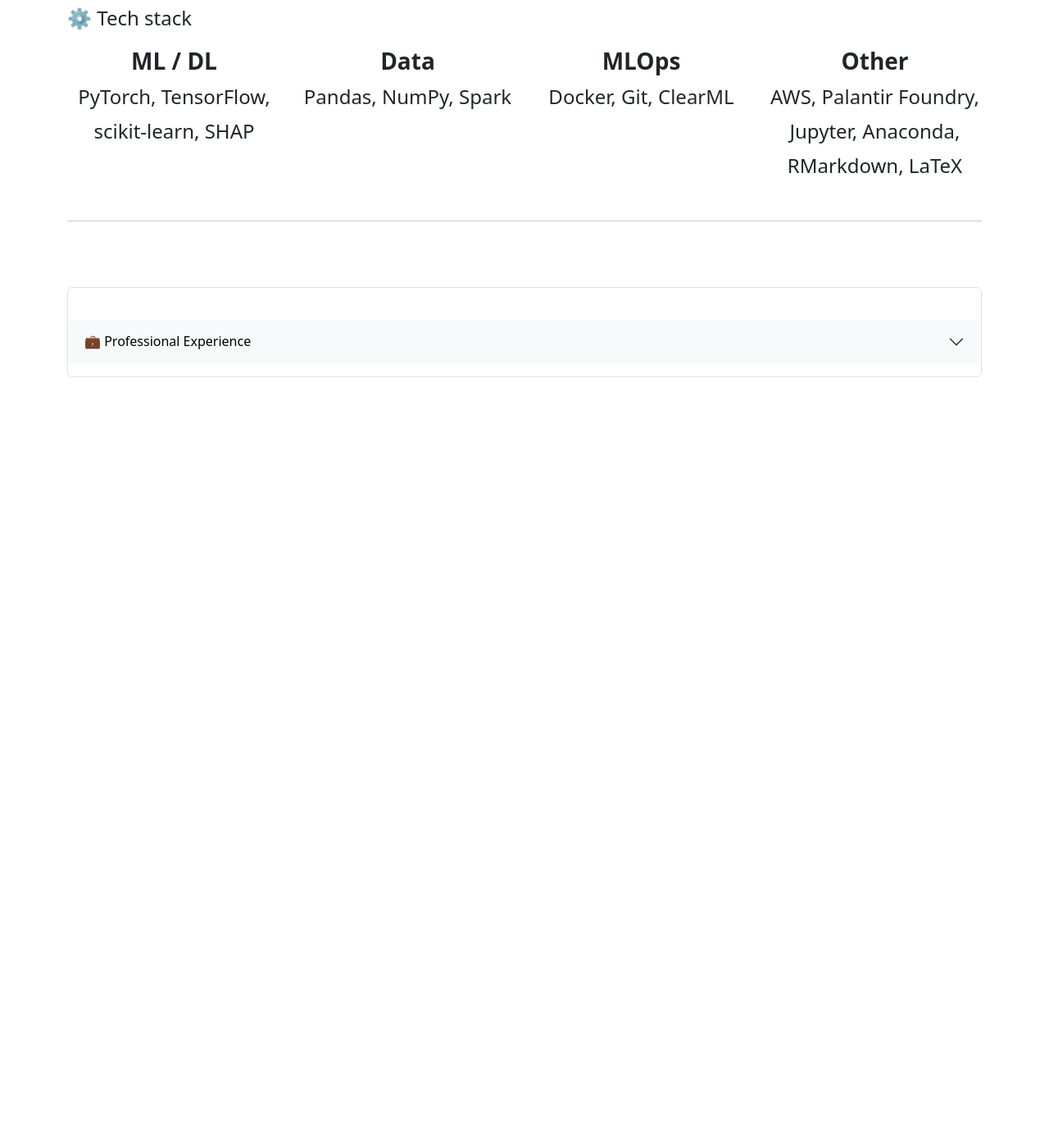
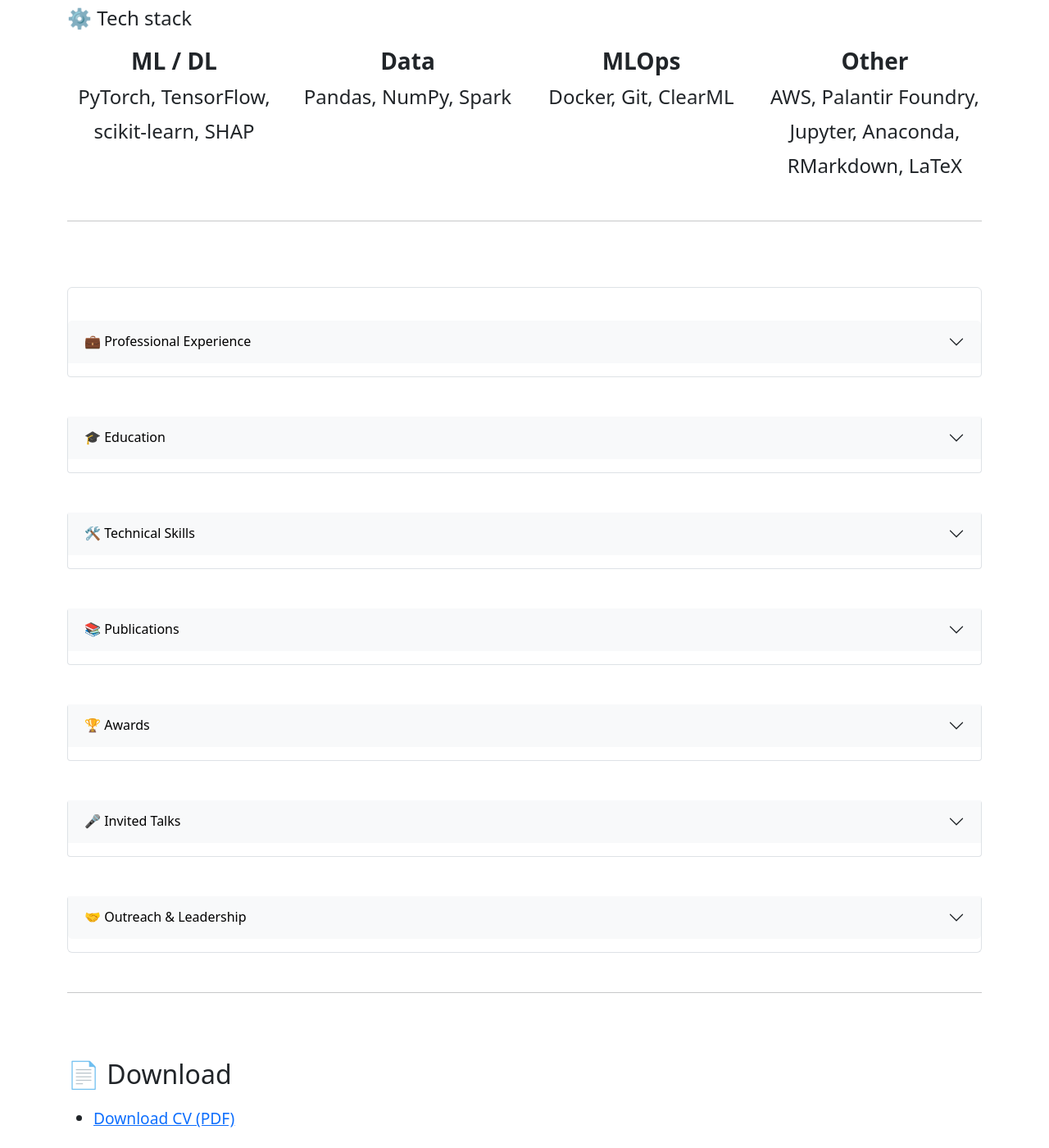
Before and after one commit to Ads98/Ads98.github.io, a Jekyll site: the page built from _pages/CV.md, in a window 1280 px wide and 1400 px high, scrolled down 869 px. Shown: the whole window at 82% size. Built offline with Jekyll 4.4.1, drawn with Linux system fonts in a browser that asks for light colours; before the commit the page ends 1377 px from its top, so only the background shows below that.

Commit message:
CV formating

```diff
--- a/_pages/CV.md
+++ b/_pages/CV.md
@@ -32,6 +32,7 @@ Below is a summary of my academic background, research experience, and technical
 <hr>
 
 <!-- ✅ Bootstrap Accordion -->
+{% raw %}
 <div class="accordion" id="cvAccordion">
 
 <!-- 💼 Professional Experience -->
@@ -42,7 +43,7 @@ Below is a summary of my academic background, research experience, and technical
     </button>
   </h2>
   <div id="collapseExp" class="accordion-collapse collapse" data-bs-parent="#cvAccordion">
-    <div class="accordion-body" markdown="1">
+    <div class="accordion-body">
 **PhD Researcher in Health Data Science** – _University of Oxford, Oct 2020 – May 2025_
 - Built deep learning pipelines for ECG-based cardiovascular risk
 - Outperformed NHS tools by up to 17% in targeting preventive care
@@ -67,7 +68,7 @@ Below is a summary of my academic background, research experience, and technical
     </button>
   </h2>
   <div id="collapseEdu" class="accordion-collapse collapse" data-bs-parent="#cvAccordion">
-    <div class="accordion-body" markdown="1">
+    <div class="accordion-body">
 **PhD, Health Data Science (EPSRC CDT)** – _University of Oxford_
 - Fully funded with ~£100k studentship
 - Research on wearable sensor data and cardiovascular risk
@@ -87,7 +88,7 @@ Below is a summary of my academic background, research experience, and technical
     </button>
   </h2>
   <div id="collapseSkills" class="accordion-collapse collapse" data-bs-parent="#cvAccordion">
-    <div class="accordion-body" markdown="1">
+    <div class="accordion-body">
 - **Languages**: Python, R, SQL, C, Java, Haskell
 - **ML/DL**: PyTorch, TensorFlow, scikit-learn, SHAP
 - **Cloud/MLOps**: Docker, Git, ClearML, AWS
@@ -105,7 +106,7 @@ Below is a summary of my academic background, research experience, and technical
     </button>
   </h2>
   <div id="collapsePubs" class="accordion-collapse collapse" data-bs-parent="#cvAccordion">
-    <div class="accordion-body" markdown="1">
+    <div class="accordion-body">
 **First-author manuscripts**
 - Sturge, Harper et al. [_Added value of step count & sleep in mortality prediction_](https://doi.org/10.1101/2025.04.03.25325101)
 
@@ -123,7 +124,7 @@ Below is a summary of my academic background, research experience, and technical
     </button>
   </h2>
   <div id="collapseAwards" class="accordion-collapse collapse" data-bs-parent="#cvAccordion">
-    <div class="accordion-body" markdown="1">
+    <div class="accordion-body">
 - **EPSRC CDT Studentship** – Full funding, 2020–2024
 - **Top Student Award**, Nottingham – 2020
 - **Exceptional Achievement Awards** – 2017 & 2018
@@ -139,7 +140,7 @@ Below is a summary of my academic background, research experience, and technical
     </button>
   </h2>
   <div id="collapseTalks" class="accordion-collapse collapse" data-bs-parent="#cvAccordion">
-    <div class="accordion-body" markdown="1">
+    <div class="accordion-body">
 - European Society of Cardiology (2024)
 - British Cardiovascular Society (2024, Best of Best)
 - ISMPA (2024), BHF Oxford Symposium (2023)
@@ -155,7 +156,7 @@ Below is a summary of my academic background, research experience, and technical
     </button>
   </h2>
   <div id="collapseOutreach" class="accordion-collapse collapse" data-bs-parent="#cvAccordion">
-    <div class="accordion-body" markdown="1">
+    <div class="accordion-body">
 **Treasurer**, Austrian Society – _Oxford (2022–2024)_
 - Managed budget and cultural programming
 
@@ -166,7 +167,7 @@ Below is a summary of my academic background, research experience, and technical
 </div>
 
 </div> <!-- End Accordion -->
-
+{% endraw %}
 <div class="mt-5"></div>
 
 <hr>
```
